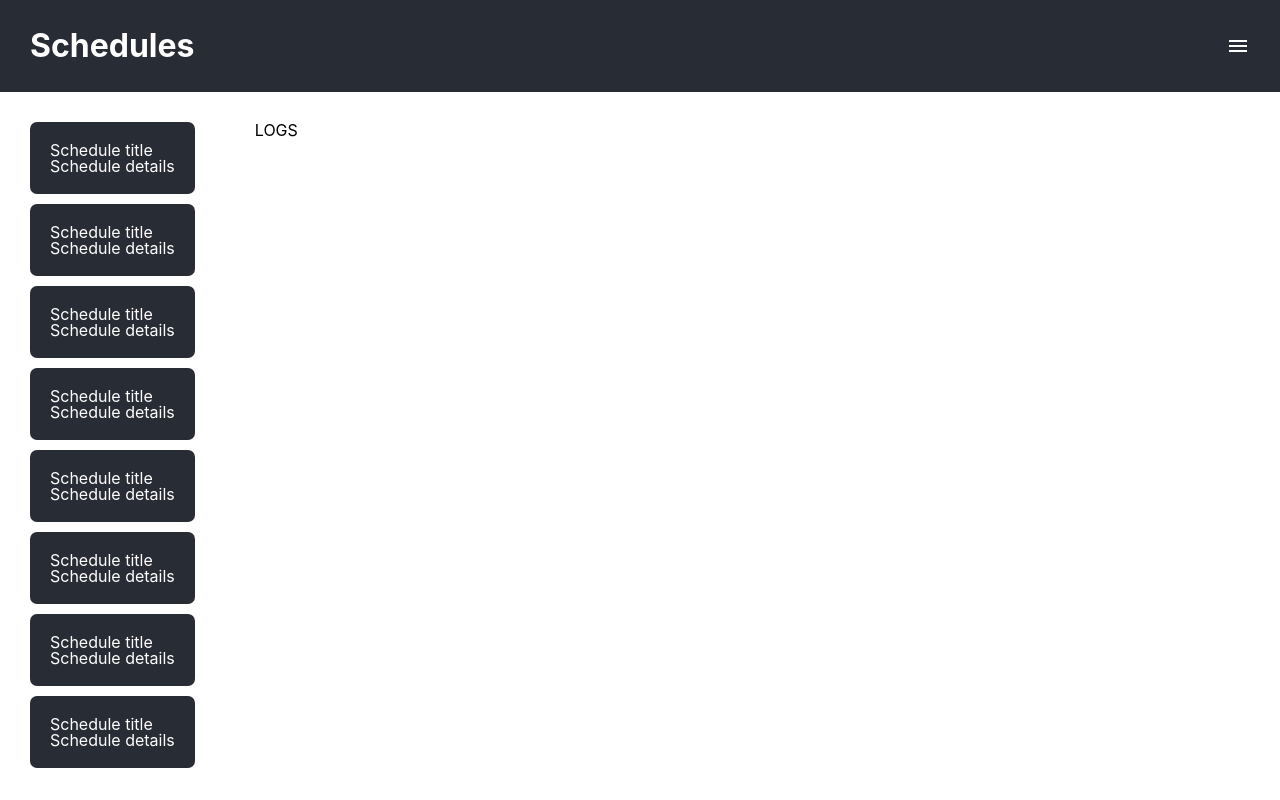
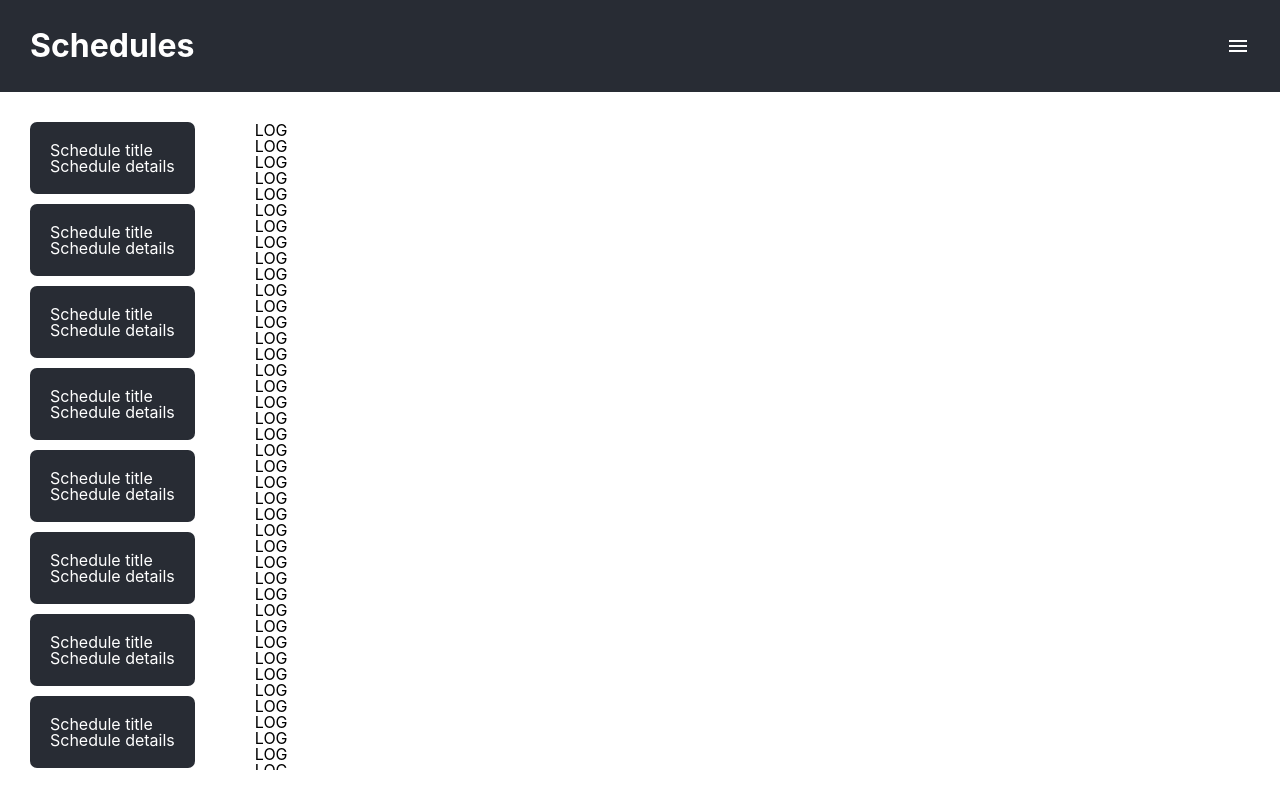
Before and after one commit to EMachado88/blueprism-challenge, a React (Create React App) app: page / in a window 1280 px wide. Built offline with nearby package versions, Linux system fonts and the light colour scheme.

Commit message:
Moved `Log` to single component

```diff
--- a/src/App.js
+++ b/src/App.js
@@ -1,6 +1,7 @@
 import './App.css'
 
 import Header from './components/Header'
+import Log from './components/Log'
 import Schedule from './components/Schedule'
 
 function App() {
@@ -78,9 +79,9 @@ function App() {
           ))}
         </div>
         <div className='logs'>
-          <div className='log'>
-            <h1>LOGS</h1>
-          </div>
+          {logs.map(log => (
+            <Log />
+          ))}
         </div>
       </main>
     </div>
--- /dev/null
+++ b/src/components/Log.js
@@ -0,0 +1,9 @@
+const Log = () => {
+  return (
+    <div className='log'>
+      <h1>LOG</h1>
+    </div>
+  )
+}
+
+export default Log
```
